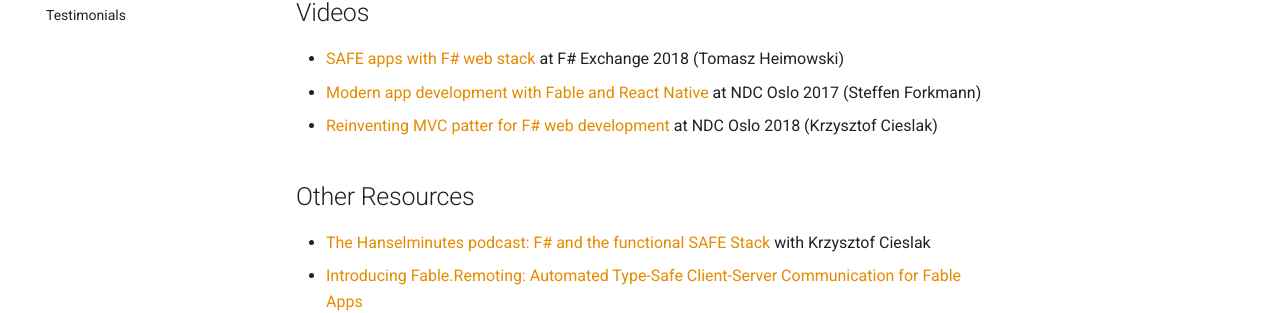
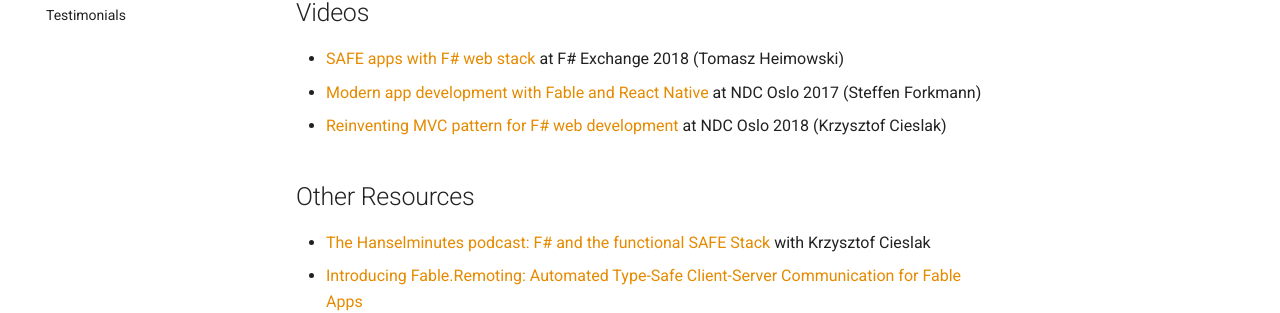
Before and after one commit to SAFE-Stack/docs, an MkDocs documentation site: the page built from docs/learning.md, in a window 1280 px wide and 900 px high, scrolled down 1186 px. Shown: the part 416-729 px from the top of the window. Built offline with MkDocs 1.6.1 and Material for MkDocs 9.7.7, drawn with Linux system fonts in a browser that asks for light colours; comment, search, counter and statistics services are not loaded; old or Windows-style settings are respelled for this version of MkDocs.

Commit message:
Update learning.md

```diff
--- a/docs/learning.md
+++ b/docs/learning.md
@@ -32,7 +32,7 @@
 
 * [SAFE apps with F# web stack](https://skillsmatter.com/skillscasts/11308-safe-apps-with-f-web-stack) at F# Exchange 2018 (Tomasz Heimowski)
 * [Modern app development with Fable and React Native](https://www.youtube.com/watch?v=fmaPeUBWZuM) at NDC Oslo 2017 (Steffen Forkmann)
-* [Reinventing MVC patter for F# web development](https://t.co/HI7v60ZWCz) at NDC Oslo 2018 (Krzysztof Cieslak)
+* [Reinventing MVC pattern for F# web development](https://t.co/HI7v60ZWCz) at NDC Oslo 2018 (Krzysztof Cieslak)
 
 
 ## Other Resources
```
